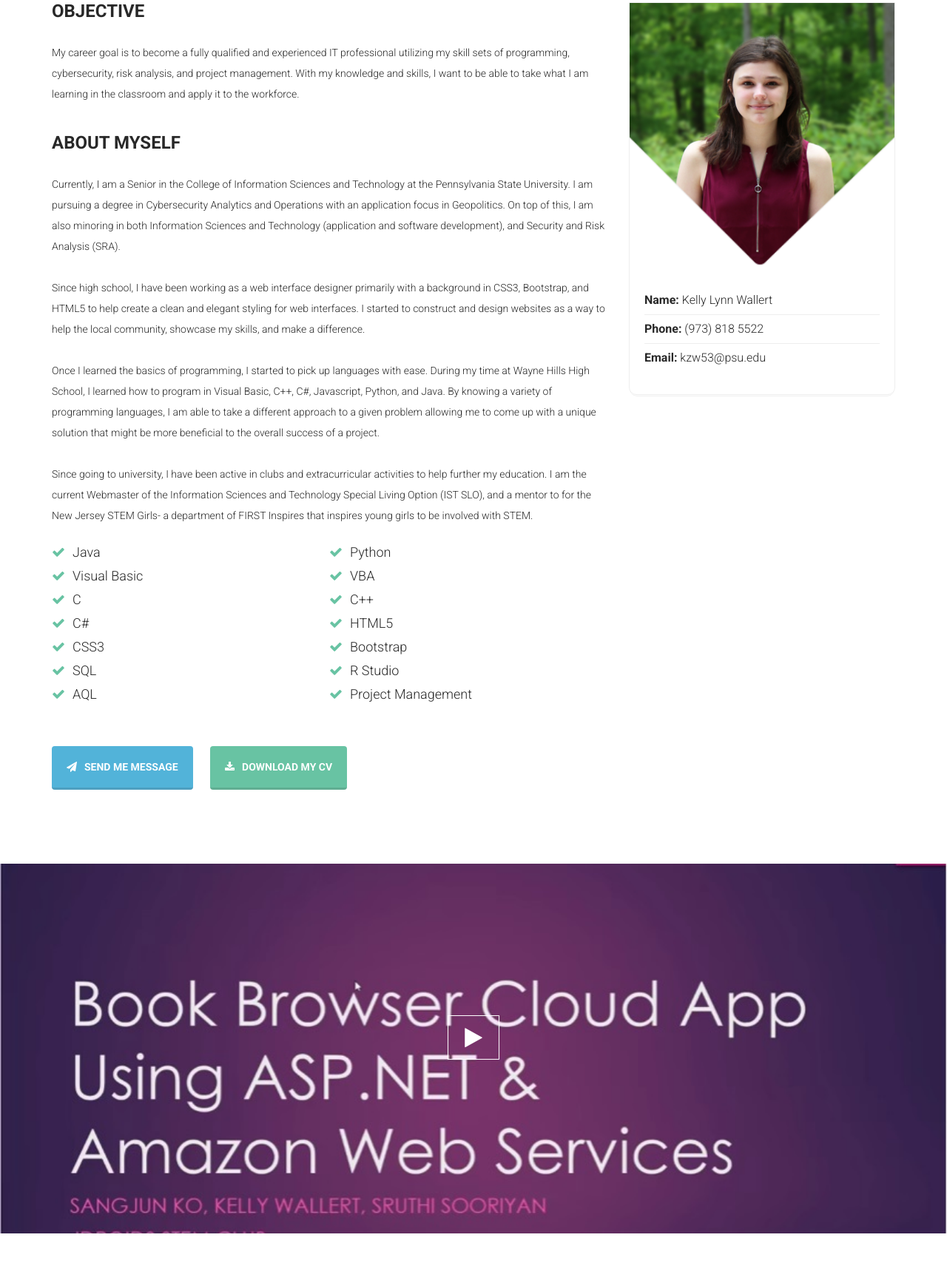
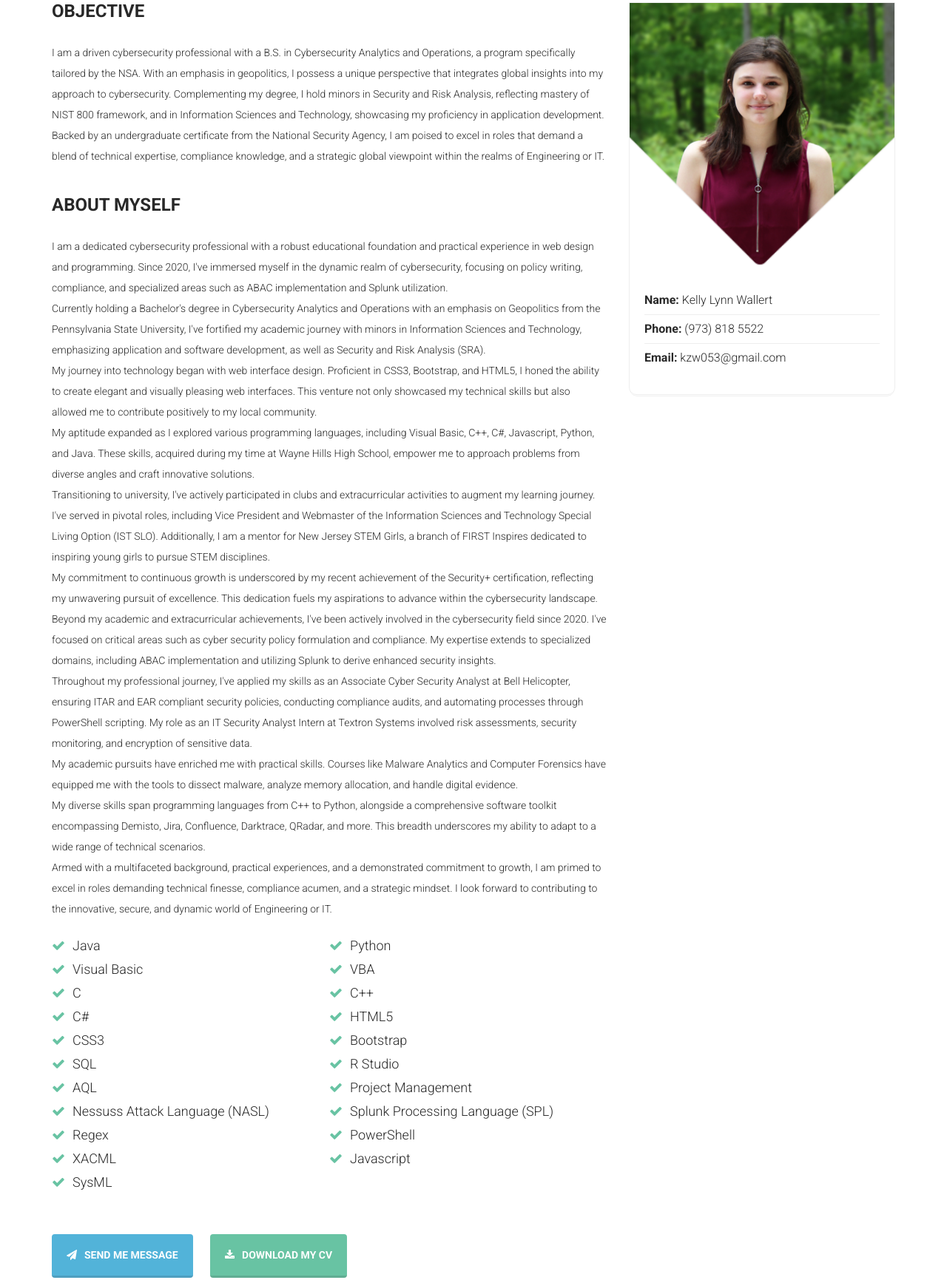
Before and after one commit to klw43325rocks/kwall, a plain HTML site: page index.html in a window 1280 px wide. Shown: the part 1109-2840 px from the top of the page at 74% size. Drawn offline with Linux system fonts and the light colour scheme.

Commit message:
Updated objective and about me section

```diff
--- a/index.html
+++ b/index.html
@@ -129,7 +129,7 @@
             <ul>
               <li><strong>Name:</strong> Kelly Lynn Wallert</li>
               <li><strong>Phone:</strong> (973) 818 5522</li>
-              <li><strong>Email:</strong> kzw53@psu.edu</li>
+              <li><strong>Email:</strong> kzw053@gmail.com</li>
             </ul>
           </div>
         </div> <!-- col-md-4 -->
@@ -137,28 +137,30 @@
         <div class="col-md-8 col-md-pull-4">
           <div class="short-info wow fadeInUp">
             <h3>Objective</h3>
-            <p>My career goal is to become a fully qualified and experienced IT professional utilizing my skill sets of
-              programming, cybersecurity, risk analysis, and project management. With my knowledge and skills, I want to
-              be able to take what I am learning in the classroom and apply it to the workforce.</p>
+            <p>I am a driven cybersecurity professional with a B.S. in Cybersecurity Analytics and Operations, a program specifically tailored by the NSA. With an emphasis in geopolitics, I possess a unique perspective that integrates global insights into my approach to cybersecurity. Complementing my degree, I hold minors in Security and Risk Analysis, reflecting mastery of NIST 800 framework, and in Information Sciences and Technology, showcasing my proficiency in application development. Backed by an undergraduate certificate from the National Security Agency, I am poised to excel in roles that demand a blend of technical expertise, compliance knowledge, and a strategic global viewpoint within the realms of Engineering or IT.</p>
           </div>
 
           <div class="short-info wow fadeInUp">
             <h3>About Myself</h3>
-            <p>Currently, I am a Senior in the College of Information Sciences and Technology at the Pennsylvania State
-              University. I am pursuing a degree in Cybersecurity Analytics and Operations with an application focus in
-              Geopolitics. On top of this, I am also minoring in both Information Sciences and Technology (application
-              and software development), and Security and Risk Analysis (SRA). <br /> <br />Since high school, I have
-              been working as a web interface designer primarily with a background in CSS3, Bootstrap, and HTML5 to help
-              create a clean and elegant styling for web interfaces. I started to construct and design websites as a way
-              to help the local community, showcase my skills, and make a difference. <br /> <br />Once I learned the
-              basics of programming, I started to pick up languages with ease. During my time at Wayne Hills High
-              School, I learned how to program in Visual Basic, C++, C#, Javascript, Python, and Java. By knowing a
-              variety of programming languages, I am able to take a different approach to a given problem allowing me to
-              come up with a unique solution that might be more beneficial to the overall success of a project.
-              <br /><br />Since going to university, I have been active in clubs and extracurricular activities to help
-              further my education. I am the current Webmaster of the Information Sciences and Technology Special Living
-              Option (IST SLO), and a mentor to for the New Jersey STEM Girls- a department of FIRST Inspires that
-              inspires young girls to be involved with STEM. </p>
+            <p>I am a dedicated cybersecurity professional with a robust educational foundation and practical experience in web design and programming. Since 2020, I've immersed myself in the dynamic realm of cybersecurity, focusing on policy writing, compliance, and specialized areas such as ABAC implementation and Splunk utilization.
+              <br/>
+              Currently holding a Bachelor's degree in Cybersecurity Analytics and Operations with an emphasis on Geopolitics from the Pennsylvania State University, I've fortified my academic journey with minors in Information Sciences and Technology, emphasizing application and software development, as well as Security and Risk Analysis (SRA).
+              <br/>
+              My journey into technology began with web interface design. Proficient in CSS3, Bootstrap, and HTML5, I honed the ability to create elegant and visually pleasing web interfaces. This venture not only showcased my technical skills but also allowed me to contribute positively to my local community.
+              <br/>
+              My aptitude expanded as I explored various programming languages, including Visual Basic, C++, C#, Javascript, Python, and Java. These skills, acquired during my time at Wayne Hills High School, empower me to approach problems from diverse angles and craft innovative solutions.
+              <br/>
+              Transitioning to university, I've actively participated in clubs and extracurricular activities to augment my learning journey. I've served in pivotal roles, including Vice President and Webmaster of the Information Sciences and Technology Special Living Option (IST SLO). Additionally, I am a mentor for New Jersey STEM Girls, a branch of FIRST Inspires dedicated to inspiring young girls to pursue STEM disciplines.
+              <br/>
+              My commitment to continuous growth is underscored by my recent achievement of the Security+ certification, reflecting my unwavering pursuit of excellence. This dedication fuels my aspirations to advance within the cybersecurity landscape. Beyond my academic and extracurricular achievements, I've been actively involved in the cybersecurity field since 2020. I've focused on critical areas such as cyber security policy formulation and compliance. My expertise extends to specialized domains, including ABAC implementation and utilizing Splunk to derive enhanced security insights.
+              <br/>
+              Throughout my professional journey, I've applied my skills as an Associate Cyber Security Analyst at Bell Helicopter, ensuring ITAR and EAR compliant security policies, conducting compliance audits, and automating processes through PowerShell scripting. My role as an IT Security Analyst Intern at Textron Systems involved risk assessments, security monitoring, and encryption of sensitive data.
+              <br/>
+              My academic pursuits have enriched me with practical skills. Courses like Malware Analytics and Computer Forensics have equipped me with the tools to dissect malware, analyze memory allocation, and handle digital evidence.
+              <br/>
+              My diverse skills span programming languages from C++ to Python, alongside a comprehensive software toolkit encompassing Demisto, Jira, Confluence, Darktrace, QRadar, and more. This breadth underscores my ability to adapt to a wide range of technical scenarios.
+              <br/>
+              Armed with a multifaceted background, practical experiences, and a demonstrated commitment to growth, I am primed to excel in roles demanding technical finesse, compliance acumen, and a strategic mindset. I look forward to contributing to the innovative, secure, and dynamic world of Engineering or IT. </p>
 
               <!--Change this up-->
             <ul class="list-check">
@@ -176,6 +178,13 @@
               <li>R Studio</li>
               <li>AQL</li>
               <li>Project Management</li>
+              <li>Nessuss Attack Language (NASL)</li>
+              <li>Splunk Processing Language (SPL)</li>
+              <li>Regex</li>
+              <li>PowerShell</li>
+              <li>XACML</li>
+              <li>Javascript</li>
+              <li>SysML</li>
             </ul>
           </div>
           <div class="my-signature">
@@ -232,13 +241,13 @@
                       <h3>Pennsylvania State University</h3>
                       <span>University Park <br />Major: Cybersecurity Analytics and Operations
                         <br/> Emphasis: Geopolitics
-                        <br />Minor: Information Sciences and Technology (IST)<br />Minor: Security and Risk Analysis (SRA)
-                        <br/>Deans List: Fall 2018 - Present
+                        <br />Minor: Information Sciences and Technology (IST)<br />Minor: Security and Risk Analysis (SRA)<br />Certificate: National Security Agency - IST
+                        <br/>Deans List: Fall 2018 - Spring 2021
                       </span>
                     </div><!-- /timeline-heading -->
 
                     <div class="timeline-body">
-                      <p style="text-align:left;">Currently working towards a Bachelor of Science degree in Cybersecurity Analytics and
+                      <p style="text-align:left;">Obtained a Bachelor of Science degree in Cybersecurity Analytics and
                         Operations (CYAOP) with an emphasis in Geopolitics.
                         <br />This degree prepares students to protect digital information from attack through
                         cyberdefense strategies. With a foundation in mathematics and computer programming, students
@@ -251,6 +260,19 @@
                     </div><!-- /timeline-body -->
                   </div> <!-- /timeline-content -->
                 </div><!-- /timeline-panel -->
+              </li>
+
+              <!--Phi Kappa Phi Honors Society-->
+              <li class="timeline-inverted">
+                <div class="posted-date">
+                  <span class="month">April 16, 2021</span>
+                </div><!-- /posted-date -->
+                <div class="timeline-panel wow fadeInUp">
+                  <div class="timeline-content">
+                    <div class="timeline-heading">
+                      <h3>The Honor Society of Phi Kappa Phi</h3>
+                      <span>Phi Kappa Phi</span>
+                    </div><!-- /timeline-heading -->
               </li>
 
               <!--AP Scholar with Honor-->
```
